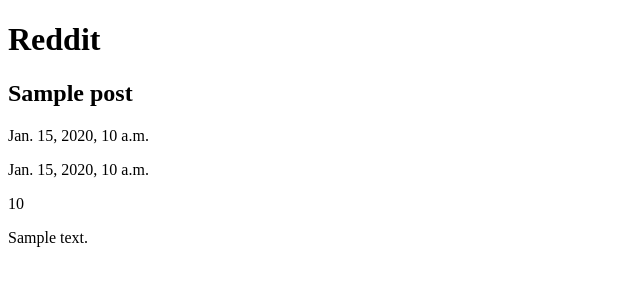
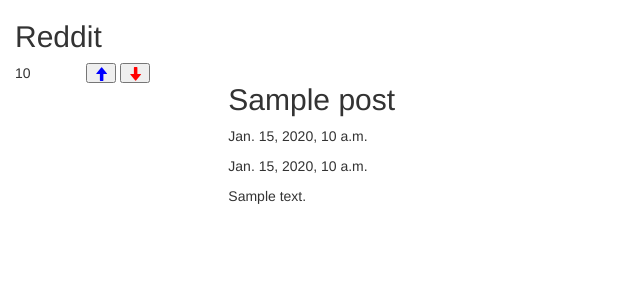
Before and after one commit to Neil511/redditDjango, a Django app: template reddit/main/templates/index.html in a window 1280 px wide. Shown: the top 300 px of the page, without its empty margins (0-640 px from the left). Run offline with Django 3.2, Linux system fonts and the light colour scheme; the template is opened without the code that fills it: most values are stand-ins (such as "Sample title", 1, 10 or a date in 2020); parts of the project's set-up code (start-up, migrations or seed data) failed here and were passed over; some libraries are stand-ins or nearby versions.

Commit message:
Modularized templates and added a basic post structure

```diff
--- a/reddit/main/templates/base.html
+++ b/reddit/main/templates/base.html
@@ -1,9 +1,11 @@
 {% load staticfiles %}
 <html>
   <head>
-    <h1>Reddit</h1>
+    <link rel="stylesheet" href="{% static 'css/bootstrap.min.css' %}">
+    <link rel="stylesheet" href="{% static 'css/styles.css' %}">
   </head>
   <body>
-    {{ content }}
+    {% block content %}
+    {% endblock %}
   </body>
 </html>
--- a/reddit/main/templates/index.html
+++ b/reddit/main/templates/index.html
@@ -1,16 +1,11 @@
-<!DOCTYPE html>
-<html>
-  <head>
-    <title>Reddit</title>
-  </head>
-  <body>
+{% extends 'base.html' %}
+{% block content %}
+<div class="container col-md-8">
     <h1>Reddit</h1>
     {% for post in posts %}
-      <h2>{{ post.name }}</h2>
-      <p>{{ post.date }}</p>
-      <p>{{ post.created_by }}</p>
-      <p>{{ post.votes }}</p>
-      <p>{{ post.content }}</p>
+
+    {% include 'post.html' %}
+
     {% endfor %}
-  </body>
-</html>
+</div>
+{% endblock %}
--- /dev/null
+++ b/reddit/main/templates/post.html
@@ -0,0 +1,17 @@
+<div class="post row">
+  <div class="col-md-1">{{ post.votes }}</div>
+  <div class="col-md-2">
+    <button class="upvote">
+      <span class="glyphicon glyphicon-arrow-up" style="color:blue"></span>
+    </button>
+    <button class="downvote">
+      <span class="glyphicon glyphicon-arrow-down" style="color:red"></span>
+    </button>
+  </div>
+  <div class="col-md-9">
+    <h2>{{ post.name }}</h2>
+    <p>{{ post.date }}</p>
+    <p>{{ post.created_by }}</p>
+    <p>{{ post.content }}</p>
+  </div>
+</div>
```
